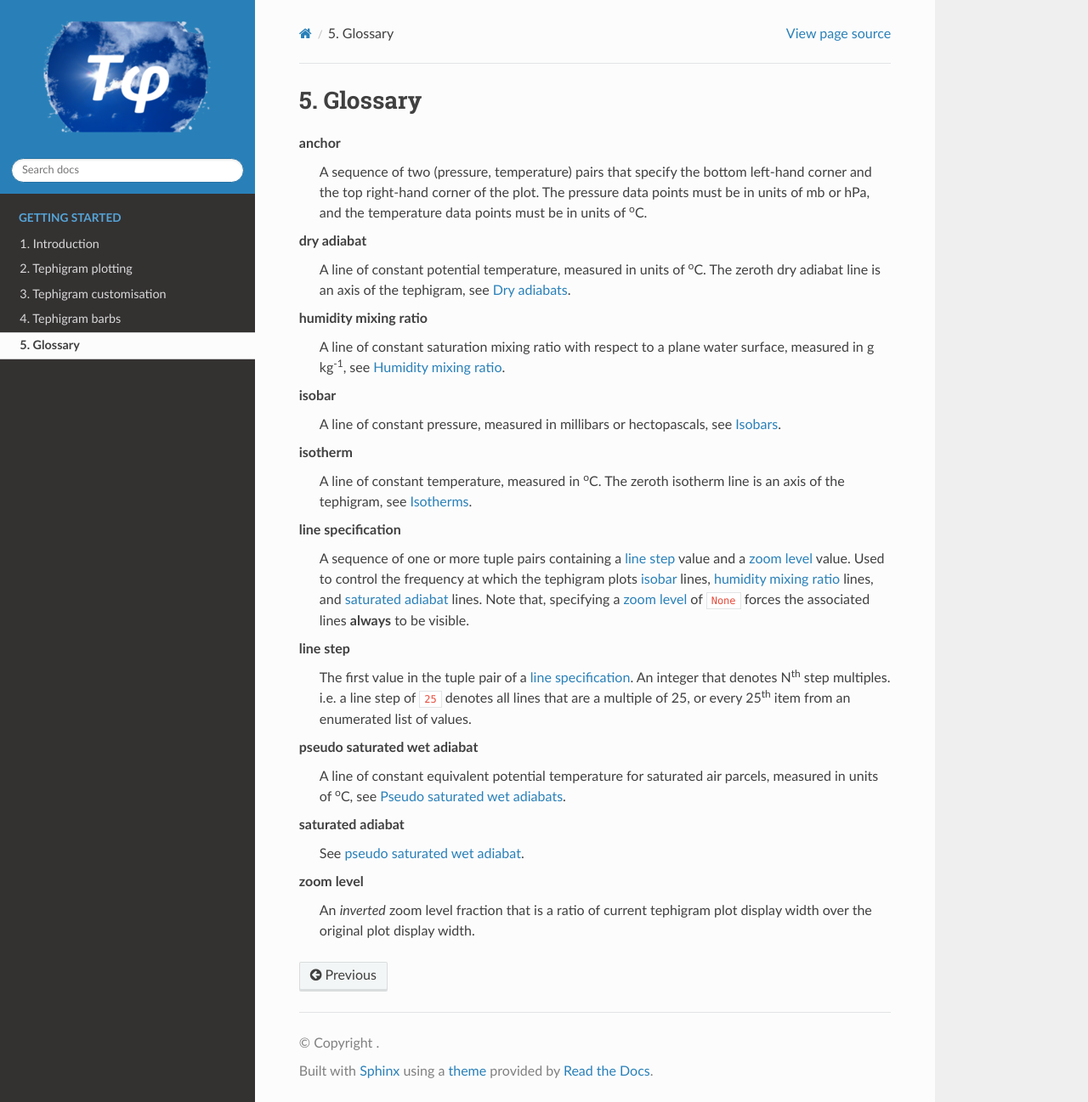
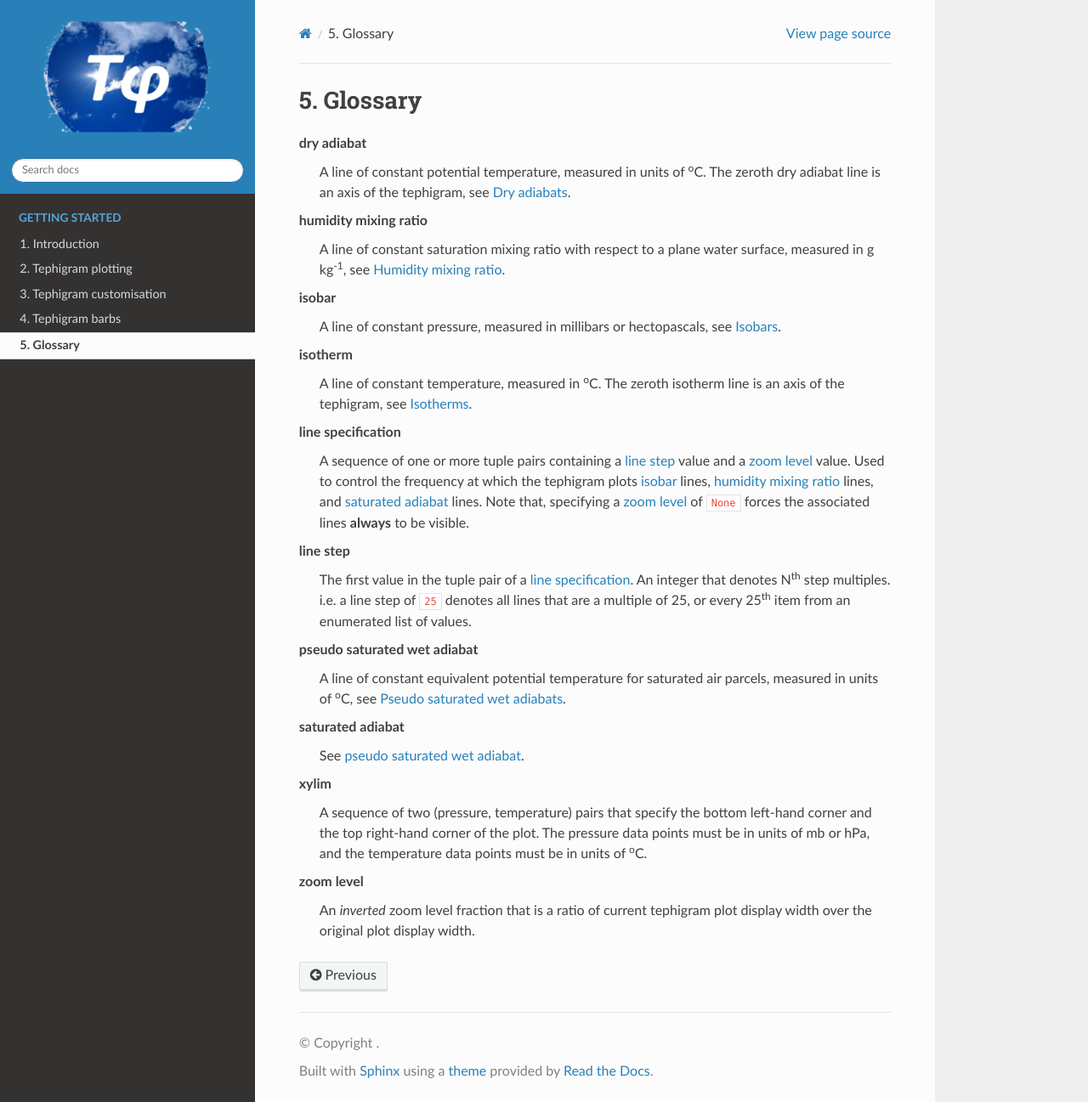
Before and after one commit to SciTools/tephi, a Sphinx documentation site: the page built from docs/source/glossary.rst, in a window 1280 px wide and 1297 px high. Shown: the whole window at 85% size. Built offline with Sphinx 7.4.7 and the Read the Docs theme 3.1.0, drawn with Linux system fonts in a browser that asks for light colours; pages that are not in the unit, such as notebooks, are missing from menus.

Commit message:
started fixing the doctests

```diff
--- a/docs/source/glossary.rst
+++ b/docs/source/glossary.rst
@@ -7,7 +7,7 @@ Glossary
 .. glossary::
    :sorted:
 
-   anchor
+   xylim
       A sequence of two (pressure, temperature) pairs that specify the bottom left-hand corner and the
       top right-hand corner of the plot. The pressure data points must be in units of mb or hPa, and the
       temperature data points must be in units of :sup:`o`\ C.
--- a/docs/source/plotting.rst
+++ b/docs/source/plotting.rst
@@ -108,7 +108,7 @@ The temperature profile of a single tephigram data set can easily be plotted.
    dew_point = os.path.join(tephi.DATA_DIR, 'dews.txt')
    dew_data = tephi.loadtxt(dew_point, column_titles=('pressure', 'dewpoint'))
    dews = zip(dew_data.pressure, dew_data.dewpoint)
-   tpg = tephi.Tephigram()
+   tpg = tephi.TephiAxes()
    tpg.plot(dews)
    plt.show()
 
@@ -134,7 +134,7 @@ Plotting more than one data set is achieved by over-plotting each data set indiv
     dews = zip(dew_data.pressure, dew_data.dewpoint)
     temps = zip(temp_data.pressure, temp_data.temperature)
 
-    tpg = tephi.Tephigram()
+    tpg = tephi.TephiAxes()
     tpg.plot(dews)
     tpg.plot(temps)
     plt.show()
@@ -161,7 +161,7 @@ This transparency allows full control when plotting a temperature profile on the
    dew_point = os.path.join(tephi.DATA_DIR, 'dews.txt')
    dew_data = tephi.loadtxt(dew_point, column_titles=('pressure', 'dewpoint'))
    dews = zip(dew_data.pressure, dew_data.dewpoint)
-   tpg = tephi.Tephigram()
+   tpg = tephi.TephiAxes()
    tpg.plot(dews, label='Dew-point temperature', color='blue', linewidth=2, linestyle='--', marker='s')
    plt.show()
 
```
Also changed, not shown: docs/source/barbs.rst (+5 -5 lines).
